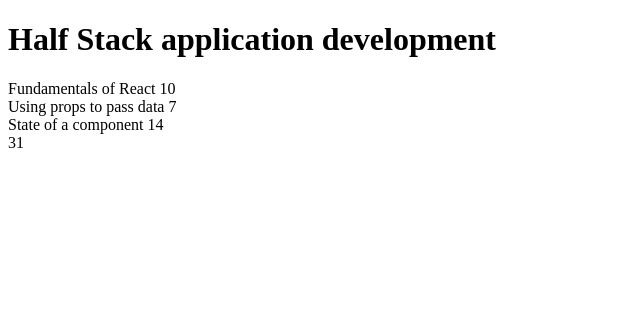
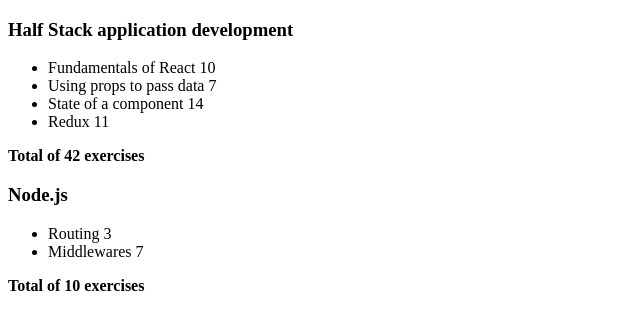
Before and after one commit to OthmanTabeche/FullStackOpen2025, a React (Vite) app in the folder part2/courseinfo/: page / in a window 1280 px wide. Shown: the top 330 px of the page, without its empty margins (0-640 px from the left). Built offline with nearby package versions, Linux system fonts and the light colour scheme.

Commit message:
courseinfo step 9 - 10

```diff
--- a/part2/courseinfo/src/App.jsx
+++ b/part2/courseinfo/src/App.jsx
@@ -1,20 +1,10 @@
 import Course from "./Course"
 
-
-/*
-const Total = ( {course} ) => {
-  return (
-    <div>
-      <Part exercises={course.parts[0].exercises + course.parts[1].exercises + course.parts[2].exercises} />
-    </div>
-  )
-}
-*/
-
 const App = () => {
-  const course = {
+  const courses = [
+    {
+      name: 'Half Stack application development',
       id: 1,
-    name: 'Half Stack application development',
       parts: [
         {
           name: 'Fundamentals of React',
@@ -30,11 +20,33 @@ const App = () => {
           name: 'State of a component',
           exercises: 14,
           id: 3
+        },
+        {
+          name: 'Redux',
+          exercises: 11,
+          id: 4
+        }
+      ]
+    },
+    {
+      name: 'Node.js',
+      id: 2,
+      parts: [
+        {
+          name: 'Routing',
+          exercises: 3,
+          id: 1
+        },
+        {
+          name: 'Middlewares',
+          exercises: 7,
+          id: 2
         }
       ]
     }
+  ]
 
-  return <Course course={course} />
+  return <Course courses={courses} />
 }
 
 export default App;
--- a/part2/courseinfo/src/Content.jsx
+++ b/part2/courseinfo/src/Content.jsx
@@ -1,11 +1,23 @@
-import Part from "./Part"
+import Header from "./Header"
+import Total from "./Total"
 
-function Content ( {course} ) {
+function Content ( {courses} ) {
+
     return (
         <div>
-            <Part part={course.parts[0].name} exercises={course.parts[0].exercises} />
-            <Part part={course.parts[1].name} exercises={course.parts[1].exercises} />
-            <Part part={course.parts[2].name} exercises={course.parts[2].exercises} />
+            {courses.map((course) =>
+                <div key={course.id}>
+                    <Header course={course} />
+                    <ul>
+                       {course.parts.map((part) =>
+                        <li key={part.id}>
+                            {part.name} {part.exercises}
+                        </li>
+                    )}
+                    </ul>
+                    <Total course={course} />
+                </div>
+            )}
         </div>
     )
 }
--- a/part2/courseinfo/src/Course.jsx
+++ b/part2/courseinfo/src/Course.jsx
@@ -1,13 +1,9 @@
-import Header from "./Header";
 import Content from "./Content";
-import Total from "./Total";
 
-function Course ({course}) {
+function Course ( {courses} ) {
     return (
         <div>
-            <Header course={course} />
-            <Content course={course} />
-            <Total course={course} />
+            <Content courses={courses} />
         </div>
     )
 }
--- a/part2/courseinfo/src/Header.jsx
+++ b/part2/courseinfo/src/Header.jsx
@@ -2,7 +2,7 @@
 function Header ( {course} ) {
     return (
         <div>
-            <h1>{course.name}</h1>
+            <h3>{course.name}</h3>
         </div>
     )
 }
--- a/part2/courseinfo/src/Total.jsx
+++ b/part2/courseinfo/src/Total.jsx
@@ -1,9 +1,10 @@
 function Total ({course}) {
-    const total = course.parts.reduce((acc, obj) => acc + obj.exercises, 0);
+
+    const total = course.parts.reduce((acc, obj) => acc + obj.exercises, 0)
 
     return (
         <div>
-            {total}
+            <strong>Total of {total} exercises </strong>
         </div>
     )
 }
```
Lines whose indentation alone changed are shown as unchanged.
